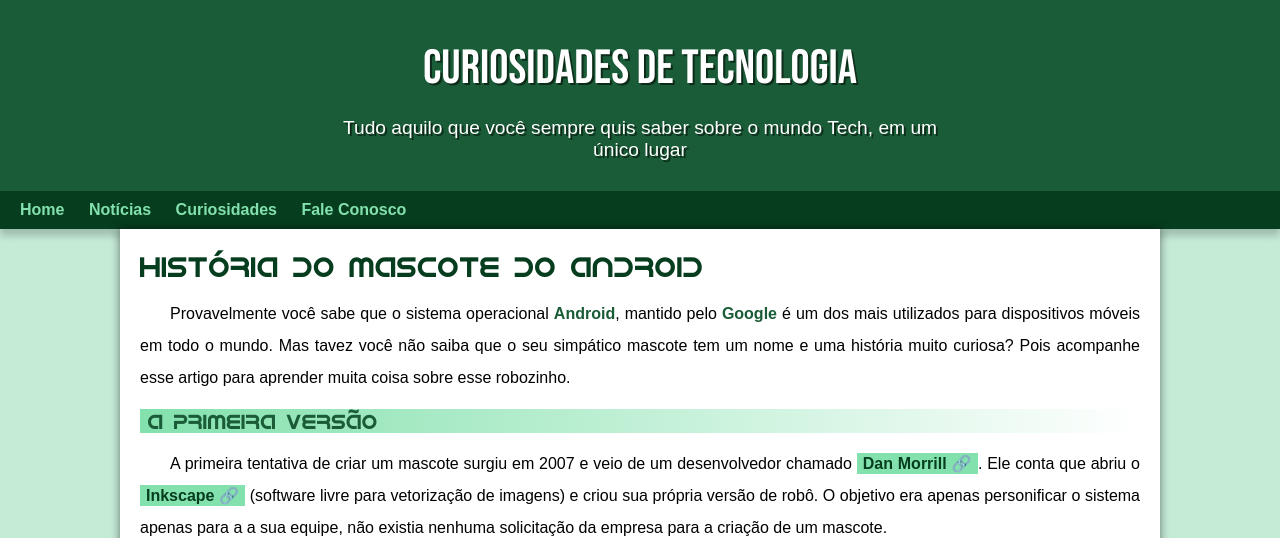
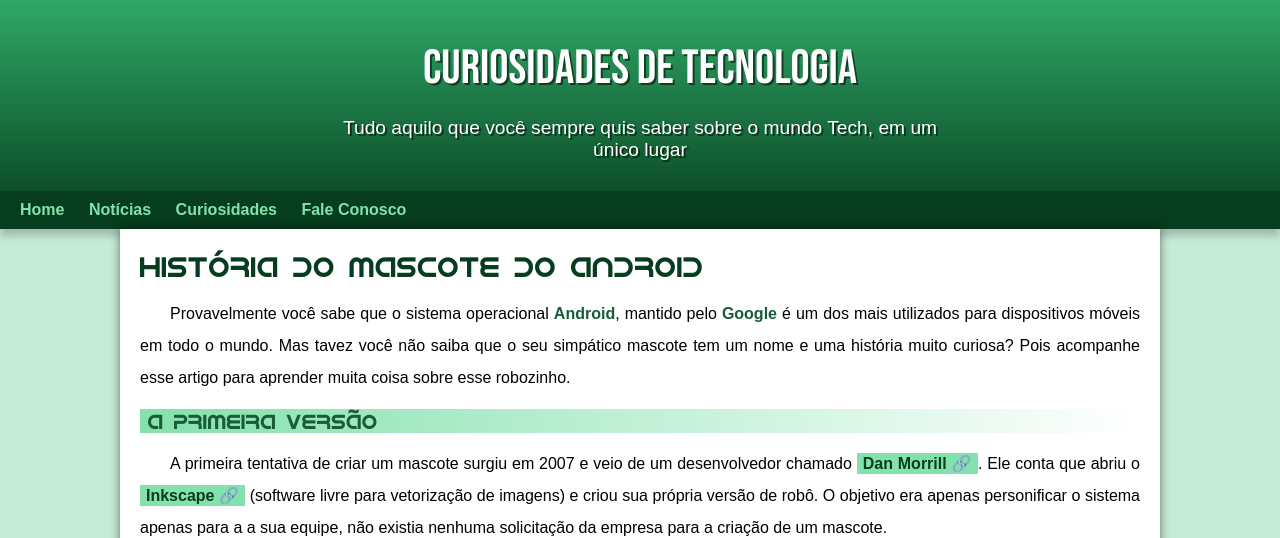
Before and after one commit to mateusleguir/projeto-android, a plain HTML site: page index.html in a window 1280 px wide. Shown: the top 538 px of the page. Drawn offline with Linux system fonts and the light colour scheme.

Commit message:
Corrigi o CSS

```diff
--- a/projeto-d010/estilo/style.css
+++ b/projeto-d010/estilo/style.css
@@ -55,7 +55,7 @@ main p {
 }
 
 header {
-  background-image: linear-gradient(45deg, var(--cor3), var (--cor5));
+  background-image: linear-gradient(to bottom, var(--cor3), var(--cor5));
   background-color: var(--cor4);
   min-height: 150px;
   padding-top: 40px;
```
